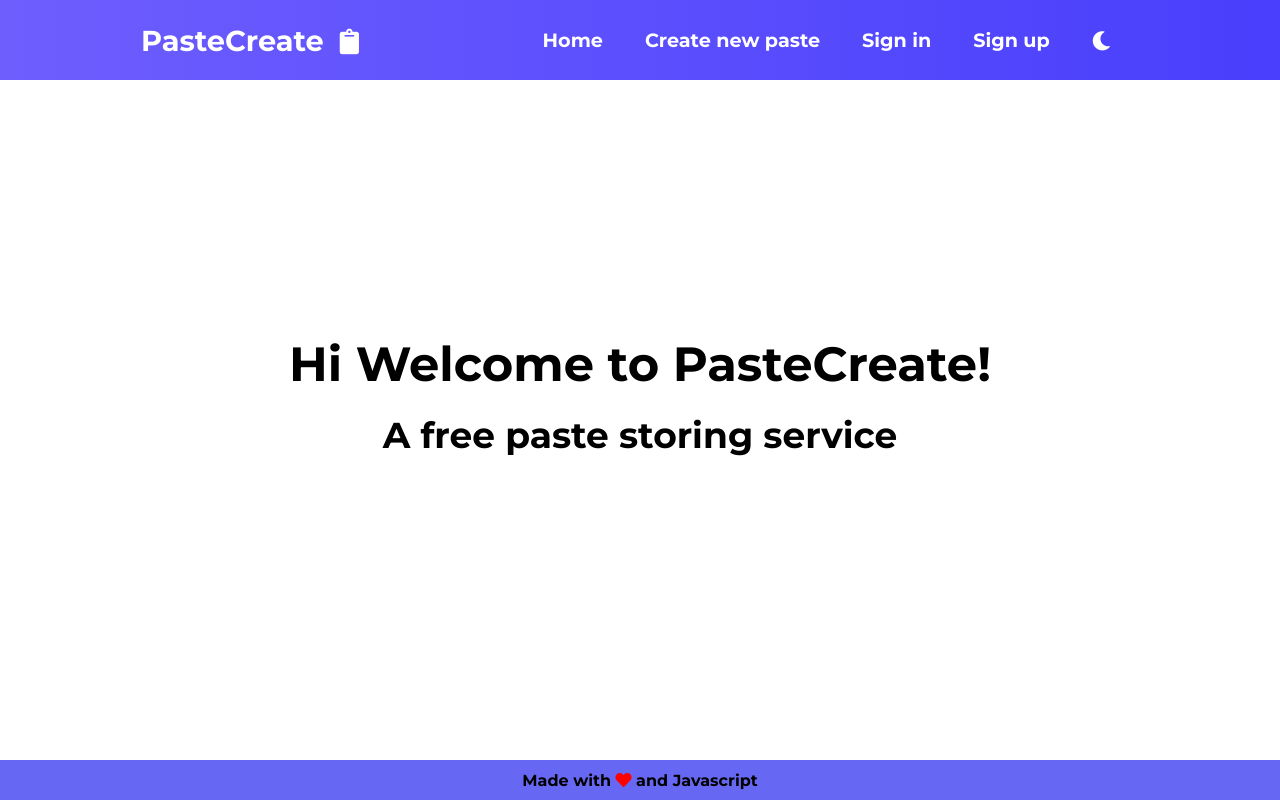
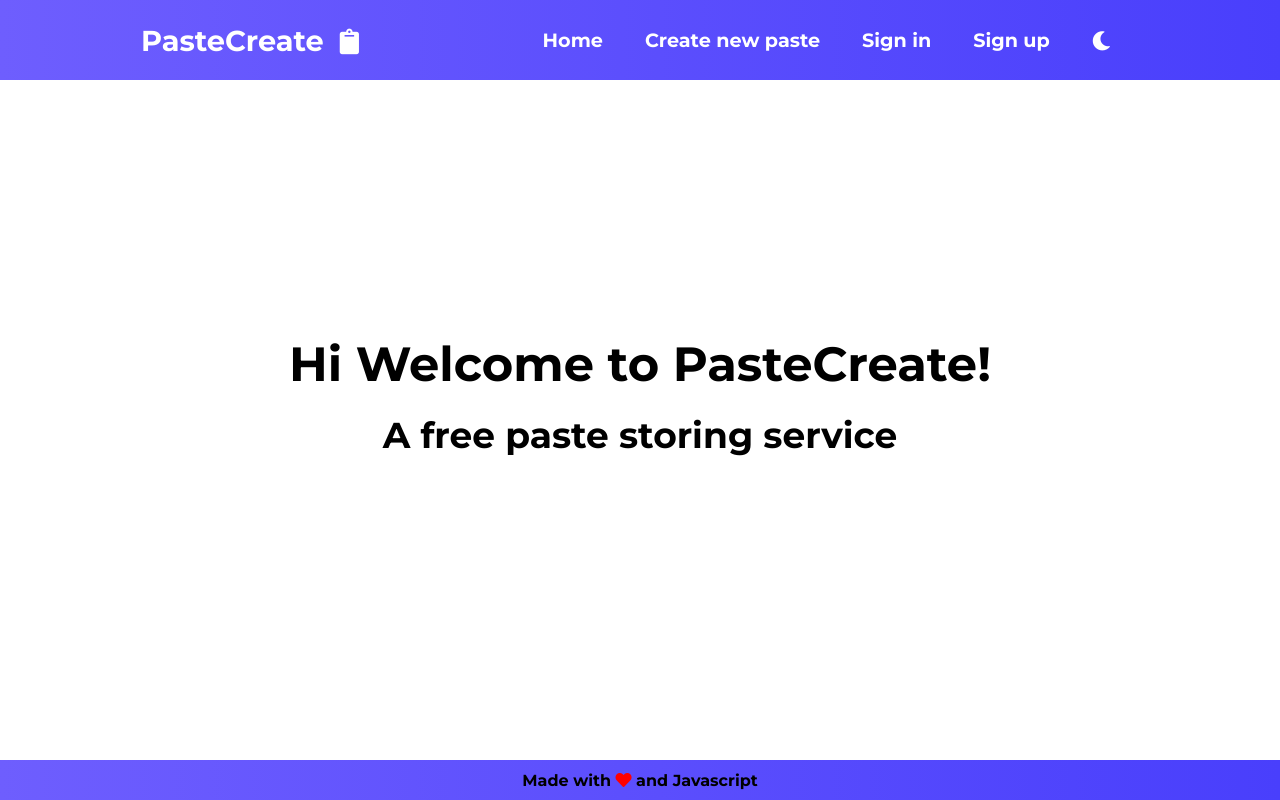
Before and after one commit to Atharva21/PasteCreate, a React (Create React App) app in the folder client/: page / in a window 1280 px wide. Built offline with nearby package versions, Linux system fonts and the light colour scheme.

Commit message:
set background color as gradient

```diff
--- a/client/src/App.css
+++ b/client/src/App.css
@@ -20,7 +20,9 @@
 #webpage-footer{
   position: fixed;
   bottom: 0;
-  background-color: #6668f4;
+  background: linear-gradient(
+90deg
+, rgb(110, 94, 254) 0%, rgba(73,63,252,1) 100%);
   height:40px;
   width: 100vw;
   text-align: center;
```
